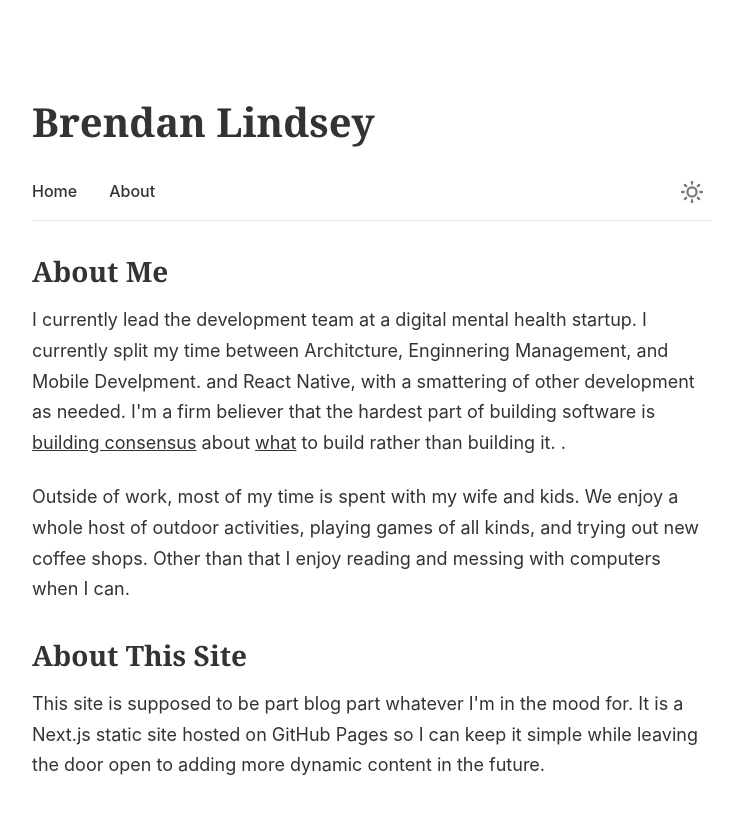
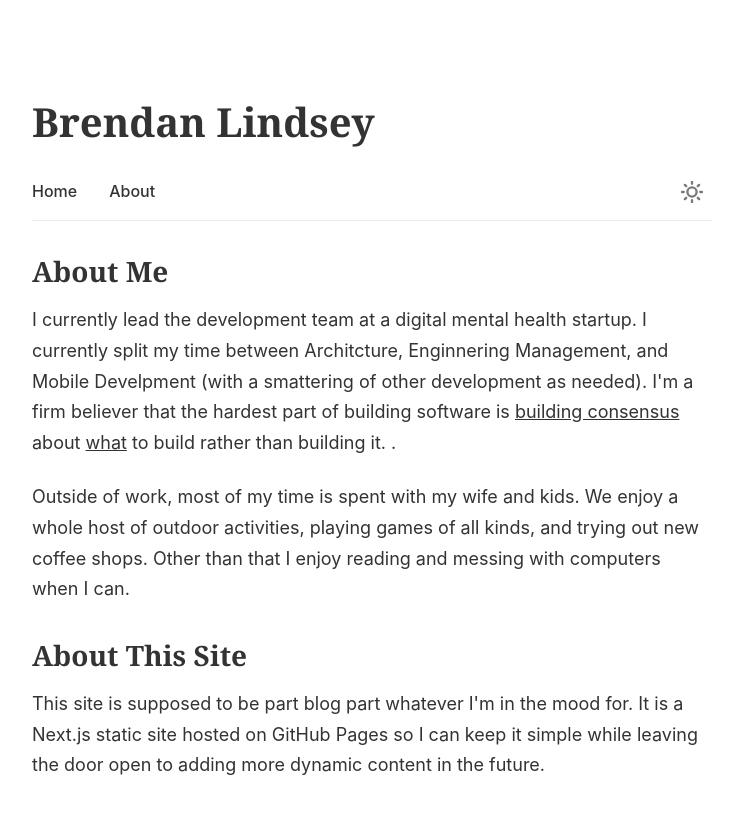
Before and after one commit to IAmBrendanL/Website, a Next.js app: page /about in a window 1280 px wide. Shown: the top 814 px of the page, without its empty margins (268-1002 px from the left). Built offline with nearby package versions, Linux system fonts and the light colour scheme; a small style sheet from the web is missing; a web font is replaced by a local one.

Commit message:
Fixed issue with editor not saving about page
I closed it without saving and missed it in the commit.

```diff
--- a/src/pages/about.tsx
+++ b/src/pages/about.tsx
@@ -36,9 +36,9 @@ export default function About() {
             <h2>About Me</h2>
             <p>
               I currently lead the development
-              team at a digital mental health startup. I currently split my time between Architcture, Enginnering Management, and Mobile Develpment.
-              and React Native, with a smattering of other development as needed.
-              I&apos;m a firm believer that the hardest part of
+              team at a digital mental health startup. I currently split my time between Architcture,
+              Enginnering Management, and Mobile Develpment (with a smattering of other
+              development as needed). I&apos;m a firm believer that the hardest part of
               building software is <u>building consensus</u> about <u>what</u>{" "}
               to build rather than building it.
               .
```
